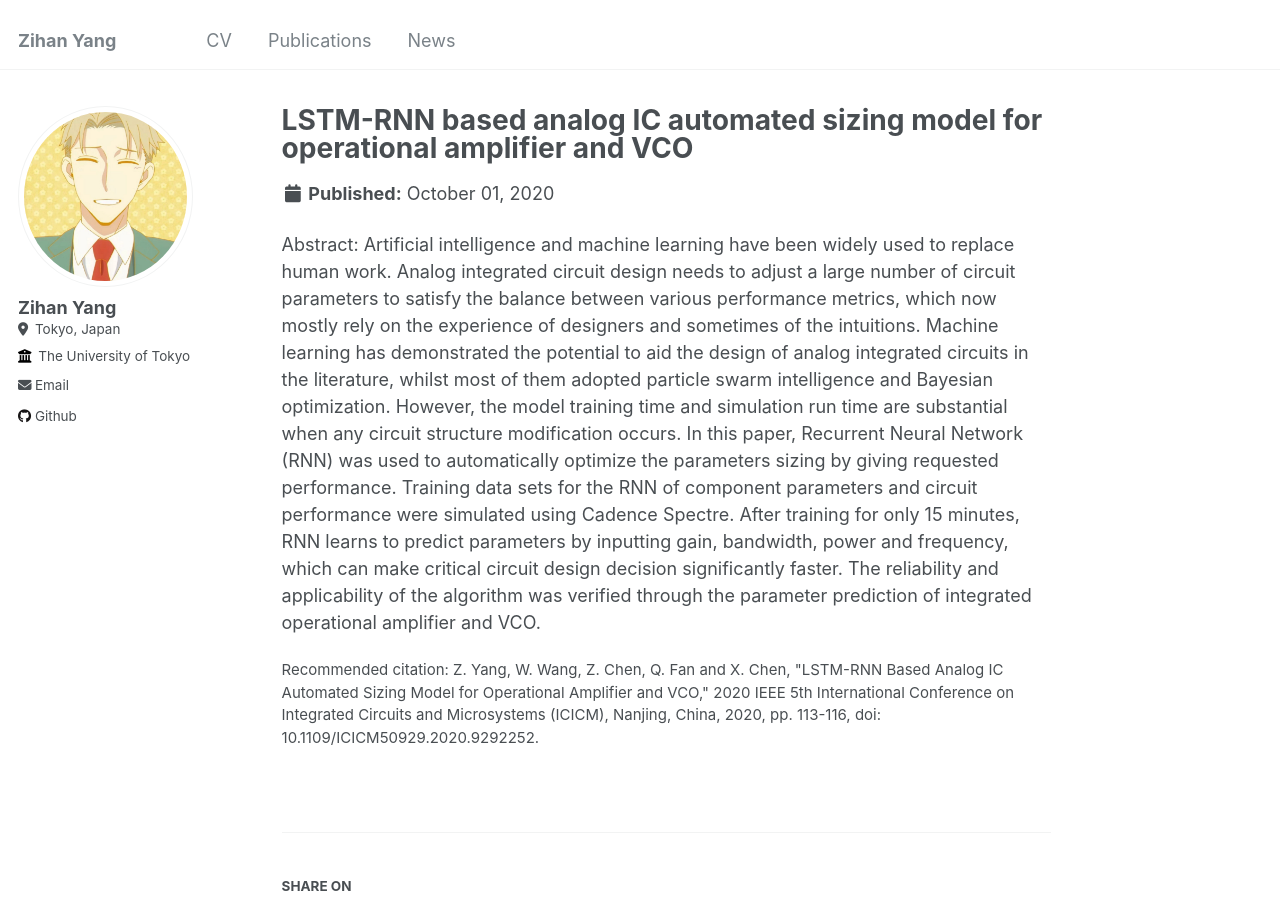
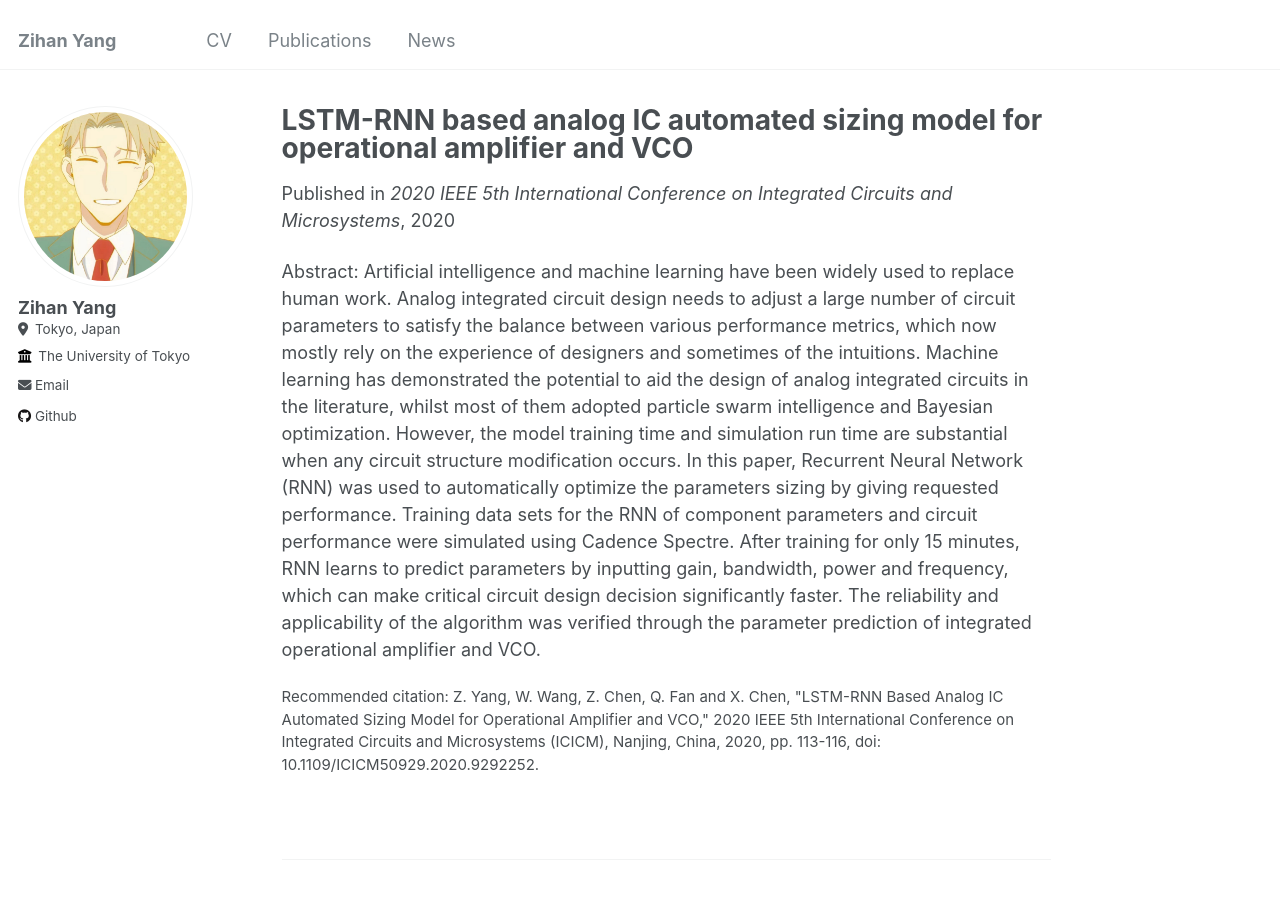
Before and after one commit to azukan/ZihanYang, a Jekyll site: the page built from _publications/2020-10-ICICM.md, in a window 1280 px wide and 900 px high. Built offline with Jekyll 4.4.1, drawn with Linux system fonts in a browser that asks for light colours.

Commit message:
Update 2020-10-ICICM.md

```diff
--- a/_publications/2020-10-ICICM.md
+++ b/_publications/2020-10-ICICM.md
@@ -3,7 +3,8 @@ title: "LSTM-RNN based analog IC automated sizing model for operational amplifie
 collection: publications
 permalink: /publication/2020-10-ICICM
 excerpt: 'Artificial intelligence and machine learning have been widely used to replace human work. Analog integrated circuit design needs to adjust a large number of circuit parameters to satisfy the balance between various performance metrics, which now mostly rely on the experience of designers and sometimes of the intuitions. Machine learning has demonstrated the potential to aid the design of analog integrated circuits in the literature, whilst most of them adopted particle swarm intelligence and Bayesian optimization. However, the model training time and simulation run time are substantial when any circuit structure modification occurs. In this paper, Recurrent Neural Network (RNN) was used to automatically optimize the parameters sizing by giving requested performance. Training data sets for the RNN of component parameters and circuit performance were simulated using Cadence Spectre. After training for only 15 minutes, RNN learns to predict parameters by inputting gain, bandwidth, power and frequency, which can make critical circuit design decision significantly faster. The reliability and applicability of the algorithm was verified through the parameter prediction of integrated operational amplifier and VCO.'
-date: Oct. 2020
+date: 'Oct. 2020'
+venue: '2020 IEEE 5th International Conference on Integrated Circuits and Microsystems'
 citation: 'Z. Yang, W. Wang, Z. Chen, Q. Fan and X. Chen, "LSTM-RNN Based Analog IC Automated Sizing Model for Operational Amplifier and VCO," 2020 IEEE 5th International Conference on Integrated Circuits and Microsystems (ICICM), Nanjing, China, 2020, pp. 113-116, doi: 10.1109/ICICM50929.2020.9292252.'
 ---
 
```
